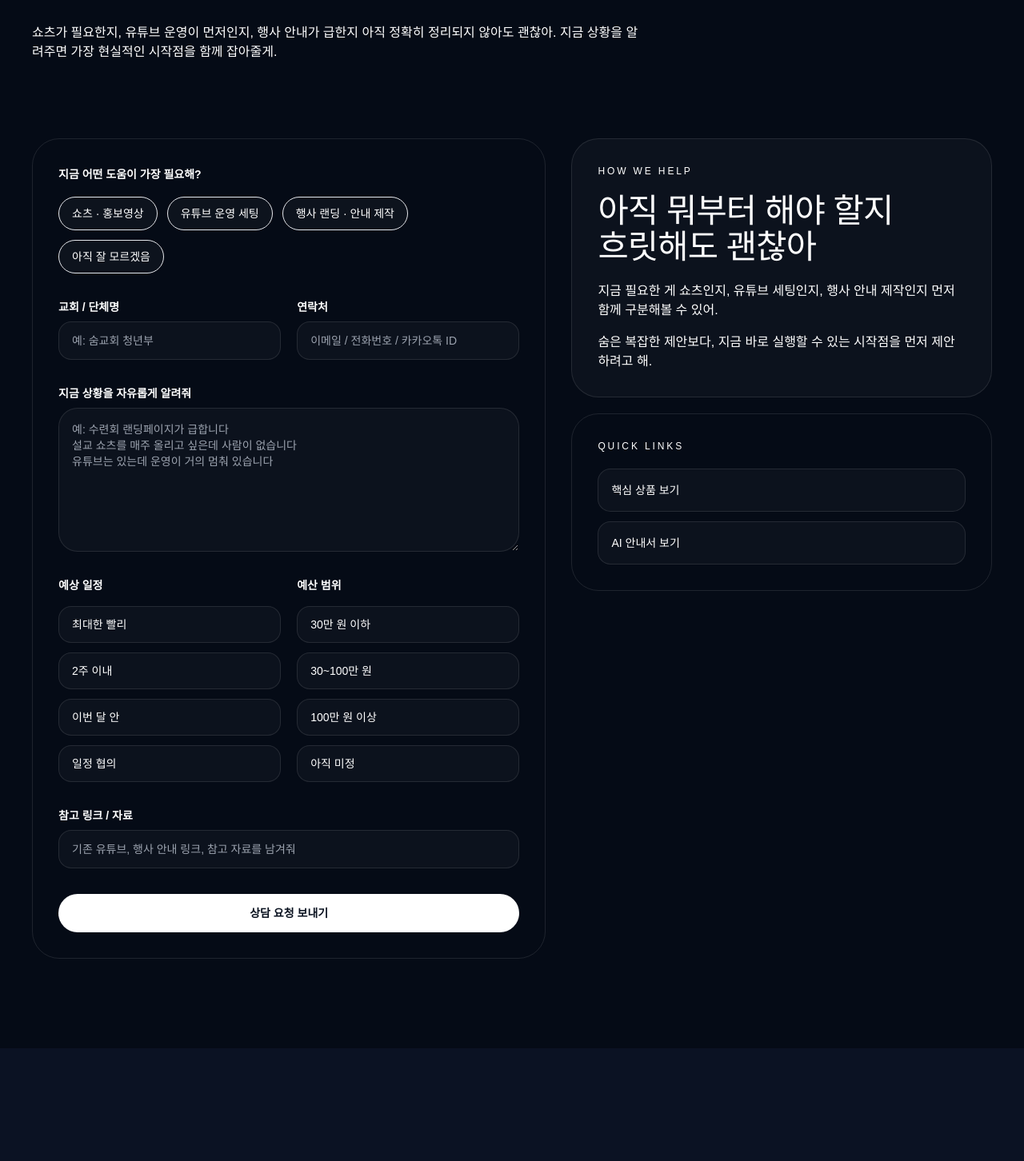
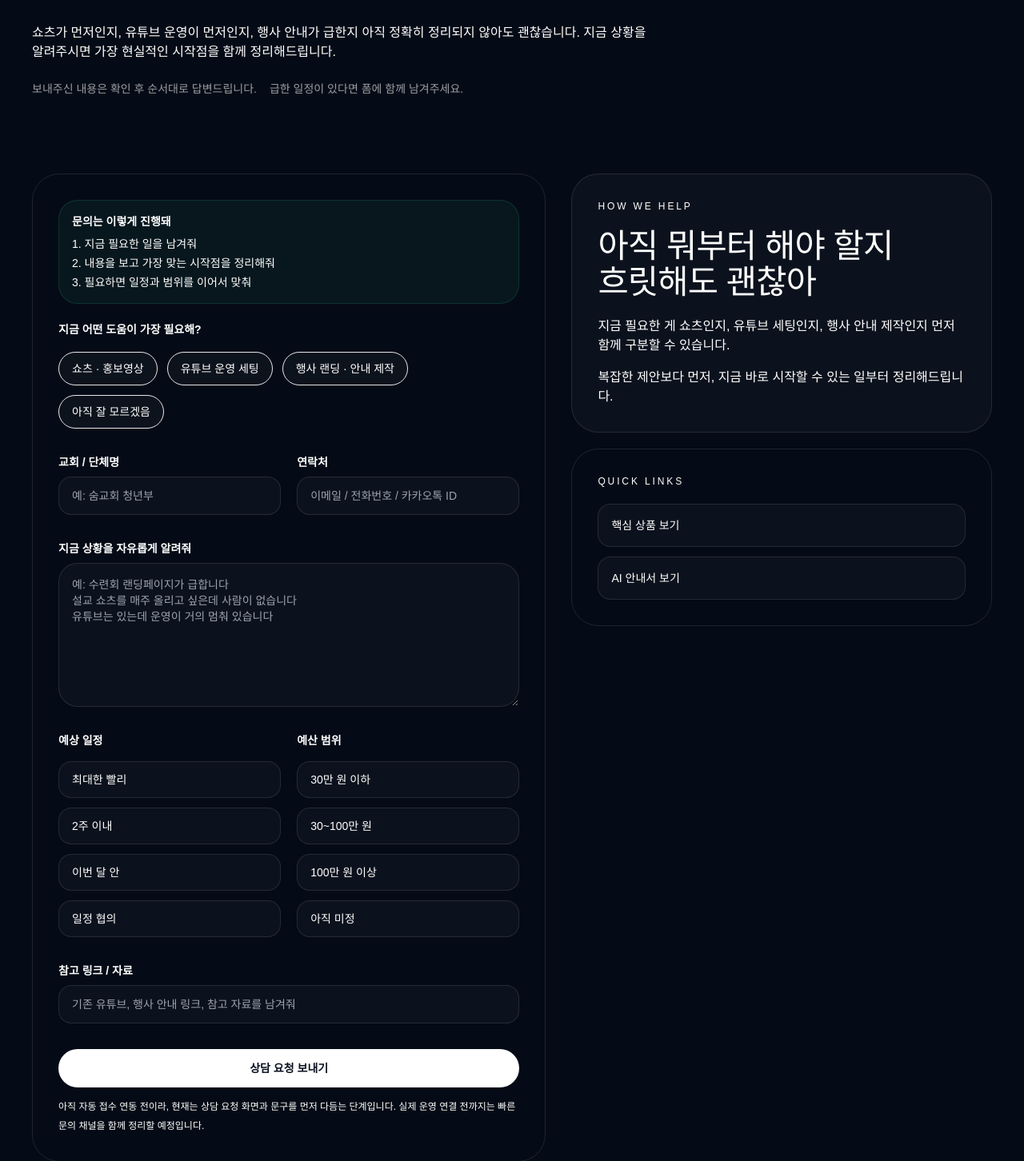
Before and after one commit to kinddragon1224/soom-church, a Next.js app: page /contact in a window 1280 px wide. Shown: the part 379-1831 px from the top of the page at 80% size. Before the commit the page ends 1690 px from the top, so only its background shows below. Built offline with nearby package versions, Linux system fonts and the light colour scheme; a web font is replaced by a local one.

Commit message:
copy(contact): improve inquiry trust messaging

```diff
--- a/app/contact/page.tsx
+++ b/app/contact/page.tsx
@@ -19,14 +19,18 @@ export default function ContactPage() {
           <div className="max-w-3xl">
             <p className="text-xs tracking-[0.24em] text-white/40">CONTACT</p>
             <h1 className="mt-5 font-display text-[2.6rem] leading-[1.05] tracking-[-0.06em] sm:text-[4.4rem]">
-              지금 가장 급한 실행부터
+              지금 가장 급한 일부터
               <br />
               함께 정리해보자
             </h1>
             <p className="mt-6 text-sm leading-7 text-white/68 sm:text-base">
-              쇼츠가 필요한지, 유튜브 운영이 먼저인지, 행사 안내가 급한지 아직 정확히 정리되지 않아도 괜찮아.
-              지금 상황을 알려주면 가장 현실적인 시작점을 함께 잡아줄게.
+              쇼츠가 먼저인지, 유튜브 운영이 먼저인지, 행사 안내가 급한지 아직 정확히 정리되지 않아도 괜찮습니다.
+              지금 상황을 알려주시면 가장 현실적인 시작점을 함께 정리해드립니다.
             </p>
+            <div className="mt-6 flex flex-col gap-2 text-sm text-white/60 sm:flex-row sm:flex-wrap sm:gap-4">
+              <p>보내주신 내용은 확인 후 순서대로 답변드립니다.</p>
+              <p>급한 일정이 있다면 폼에 함께 남겨주세요.</p>
+            </div>
           </div>
         </div>
       </section>
@@ -34,12 +38,20 @@ export default function ContactPage() {
       <section>
         <div className="mx-auto grid max-w-7xl gap-8 px-5 pb-20 sm:px-8 lg:grid-cols-[1.1fr_0.9fr] lg:px-10 lg:pb-28">
           <div className="rounded-[34px] border border-white/10 bg-[#0b1327]/88 p-6 sm:p-8">
+            <div className="mb-5 rounded-[24px] border border-emerald-400/15 bg-emerald-400/[0.06] px-4 py-4 text-sm text-white/72">
+              <p className="font-semibold text-white">문의는 이렇게 진행돼</p>
+              <div className="mt-2 grid gap-1 text-white/62">
+                <p>1. 지금 필요한 일을 남겨줘</p>
+                <p>2. 내용을 보고 가장 맞는 시작점을 정리해줘</p>
+                <p>3. 필요하면 일정과 범위를 이어서 맞춰</p>
+              </div>
+            </div>
             <form className="grid gap-8">
               <div>
                 <label className="text-sm font-semibold text-white">지금 어떤 도움이 가장 필요해?</label>
                 <div className="mt-4 flex flex-wrap gap-3">
                   {helpTypes.map((item) => (
-                    <button key={item} type="button" className="rounded-full border border-white/12 bg-white/[0.03] px-4 py-2.5 text-sm text-white/78">
+                    <button key={item} type="button" className="rounded-full border border-white/12 bg-white/[0.03] px-4 py-2.5 text-sm text-white/78 transition hover:border-white/28 hover:bg-white/[0.08]">
                       {item}
                     </button>
                   ))}
@@ -70,7 +82,7 @@ export default function ContactPage() {
                   <p className="text-sm font-semibold text-white">예상 일정</p>
                   <div className="mt-4 grid gap-3">
                     {schedules.map((item) => (
-                      <button key={item} type="button" className="rounded-2xl border border-white/10 bg-white/[0.03] px-4 py-3 text-left text-sm text-white/78">
+                      <button key={item} type="button" className="rounded-2xl border border-white/10 bg-white/[0.03] px-4 py-3 text-left text-sm text-white/78 transition hover:border-white/24 hover:bg-white/[0.08]">
                         {item}
                       </button>
                     ))}
@@ -80,7 +92,7 @@ export default function ContactPage() {
                   <p className="text-sm font-semibold text-white">예산 범위</p>
                   <div className="mt-4 grid gap-3">
                     {budgets.map((item) => (
-                      <button key={item} type="button" className="rounded-2xl border border-white/10 bg-white/[0.03] px-4 py-3 text-left text-sm text-white/78">
+                      <button key={item} type="button" className="rounded-2xl border border-white/10 bg-white/[0.03] px-4 py-3 text-left text-sm text-white/78 transition hover:border-white/24 hover:bg-white/[0.08]">
                         {item}
                       </button>
                     ))}
@@ -93,9 +105,15 @@ export default function ContactPage() {
                 <input className="min-h-12 rounded-2xl border border-white/10 bg-white/[0.03] px-4 text-white outline-none placeholder:text-white/32" placeholder="기존 유튜브, 행사 안내 링크, 참고 자료를 남겨줘" />
               </label>
 
-              <button type="submit" className="inline-flex min-h-12 items-center justify-center rounded-full bg-white px-6 text-sm font-semibold text-[#09111f]">
-                상담 요청 보내기
-              </button>
+              <div className="grid gap-3">
+                <button type="submit" className="inline-flex min-h-12 items-center justify-center rounded-full bg-white px-6 text-sm font-semibold text-[#09111f]">
+                  상담 요청 보내기
+                </button>
+                <p className="text-xs leading-6 text-white/44">
+                  아직 자동 접수 연동 전이라, 현재는 상담 요청 화면과 문구를 먼저 다듬는 단계입니다.
+                  실제 운영 연결 전까지는 빠른 문의 채널을 함께 정리할 예정입니다.
+                </p>
+              </div>
             </form>
           </div>
 
@@ -108,10 +126,10 @@ export default function ContactPage() {
                 흐릿해도 괜찮아
               </h2>
               <p className="mt-5 text-sm leading-7 text-white/62 sm:text-base">
-                지금 필요한 게 쇼츠인지, 유튜브 세팅인지, 행사 안내 제작인지 먼저 함께 구분해볼 수 있어.
+                지금 필요한 게 쇼츠인지, 유튜브 세팅인지, 행사 안내 제작인지 먼저 함께 구분할 수 있습니다.
               </p>
               <p className="mt-4 text-sm leading-7 text-white/48 sm:text-base">
-                숨은 복잡한 제안보다, 지금 바로 실행할 수 있는 시작점을 먼저 제안하려고 해.
+                복잡한 제안보다 먼저, 지금 바로 시작할 수 있는 일부터 정리해드립니다.
               </p>
             </div>
 
```
